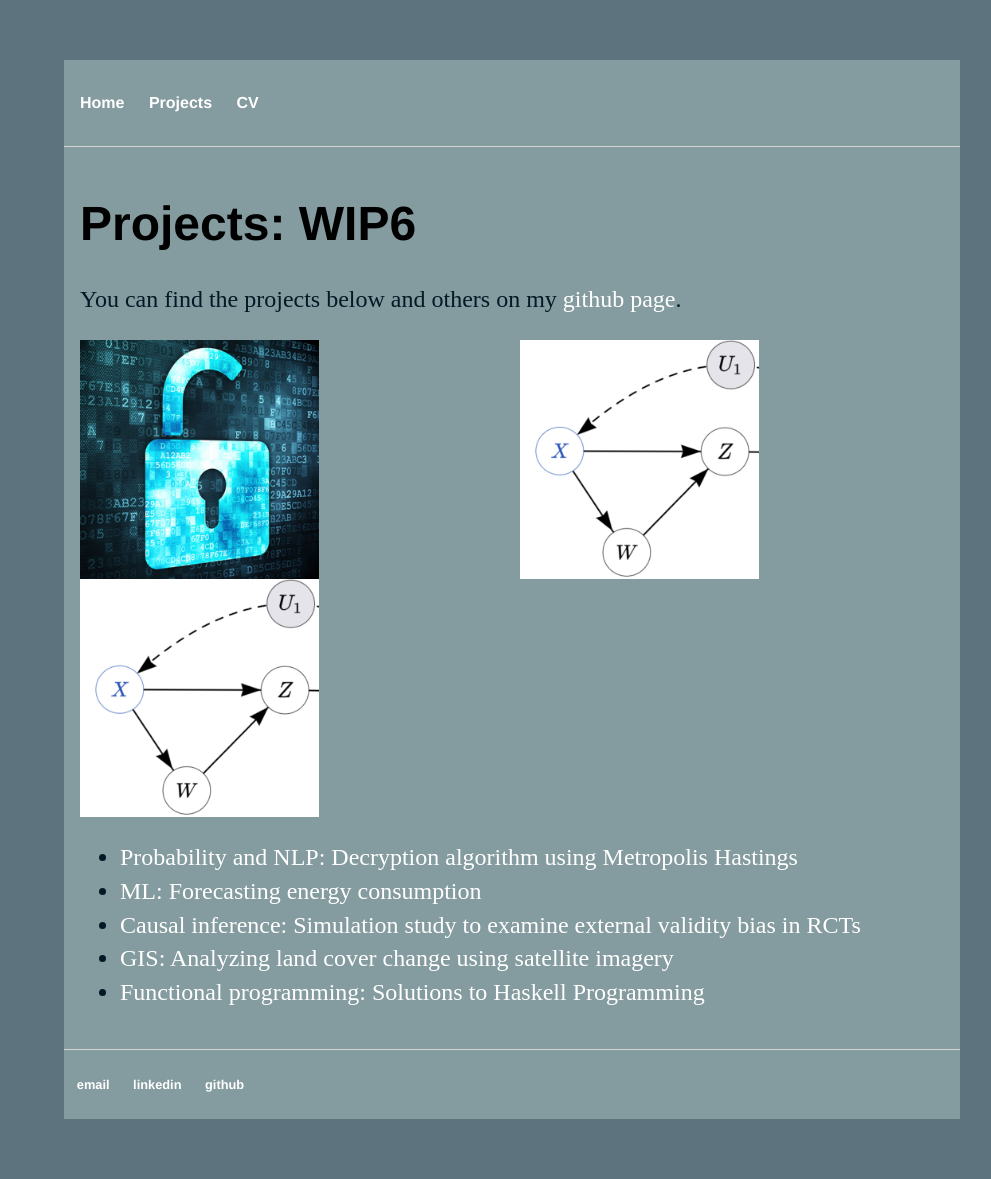
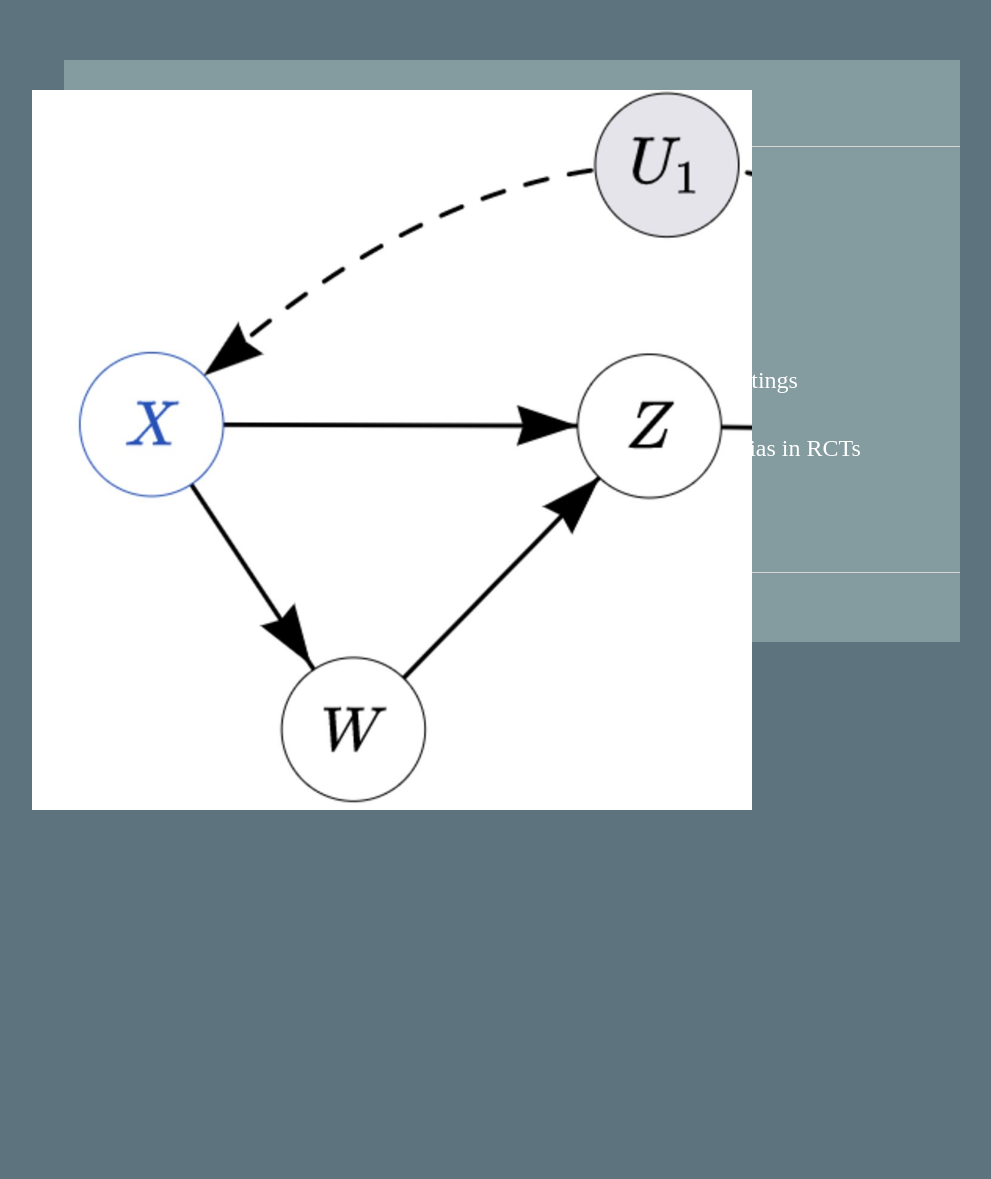
Before and after one commit to trishasingh/trishasingh.github.io, a Jekyll site: the page built from projects/index.html, in a window 1280 px wide. Shown: the whole page, without its empty margins (128-1119 px from the left). Built offline with Jekyll 4.4.1, drawn with Linux system fonts in a browser that asks for light colours; after the commit the page ends 900 px from its top, so only the background shows below that.

Commit message:
project grid (#25)

```diff
--- a/projects/index.html
+++ b/projects/index.html
@@ -8,12 +8,17 @@
 		.projgrid { column-count: 2; }
 
 		.gridimg {
-			position: relative;
 			width: 75%;
 			border-top: 10px;
 			border-bottom: 10px;
 			border-right: 10px;
 			border-left: 10px;
+			position: absolute;
+			top: 50%;
+			left: 50%;
+			-webkit-transform: translate(-50%, -50%);
+			-ms-transform: translate(-50%, -50%);
+			transform: translate(-50%, -50%);
 		}
 
 		.img {
@@ -53,7 +58,7 @@
 </style>
 
 		<div class="projects">
-			<h1>Projects: WIP6</h1>
+			<h1>Projects: WIP7</h1>
 			<p>
 				You can find the projects below and others on my <a href="https://github.com/trishasingh">github page</a>.
 			</p>
```
